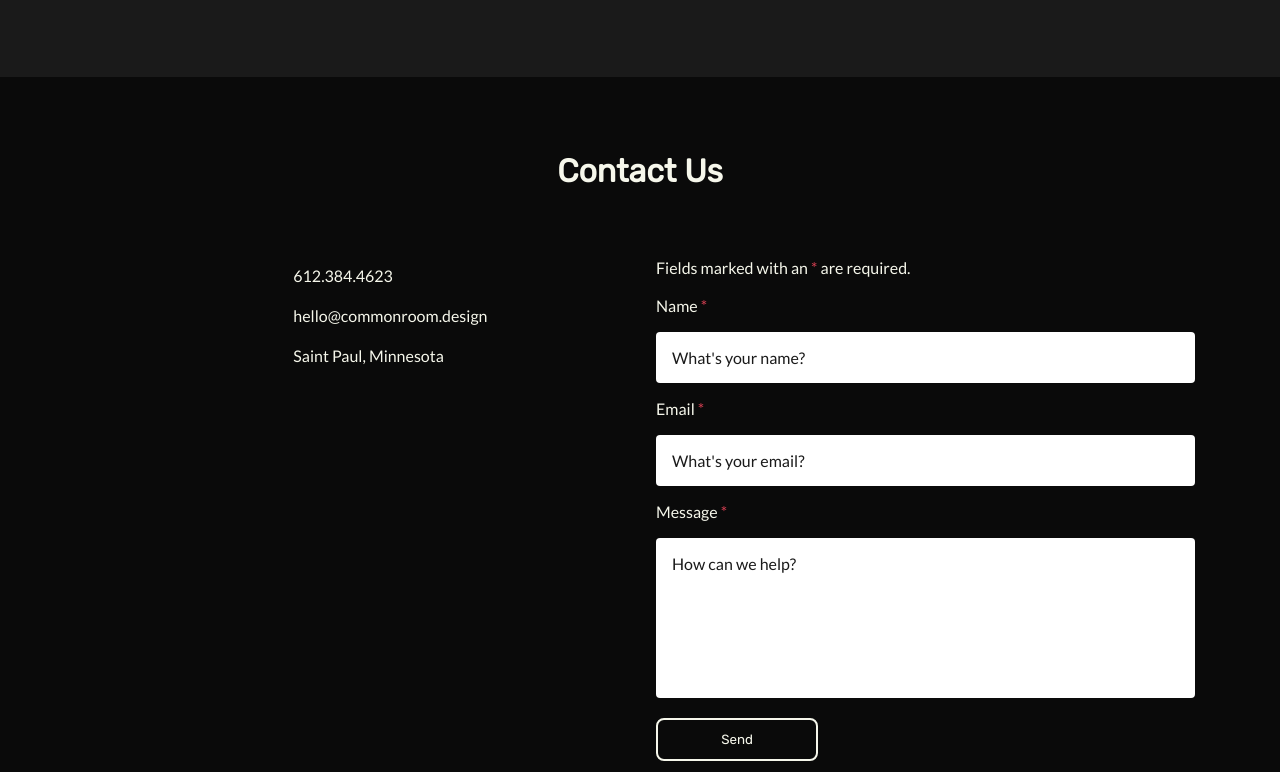
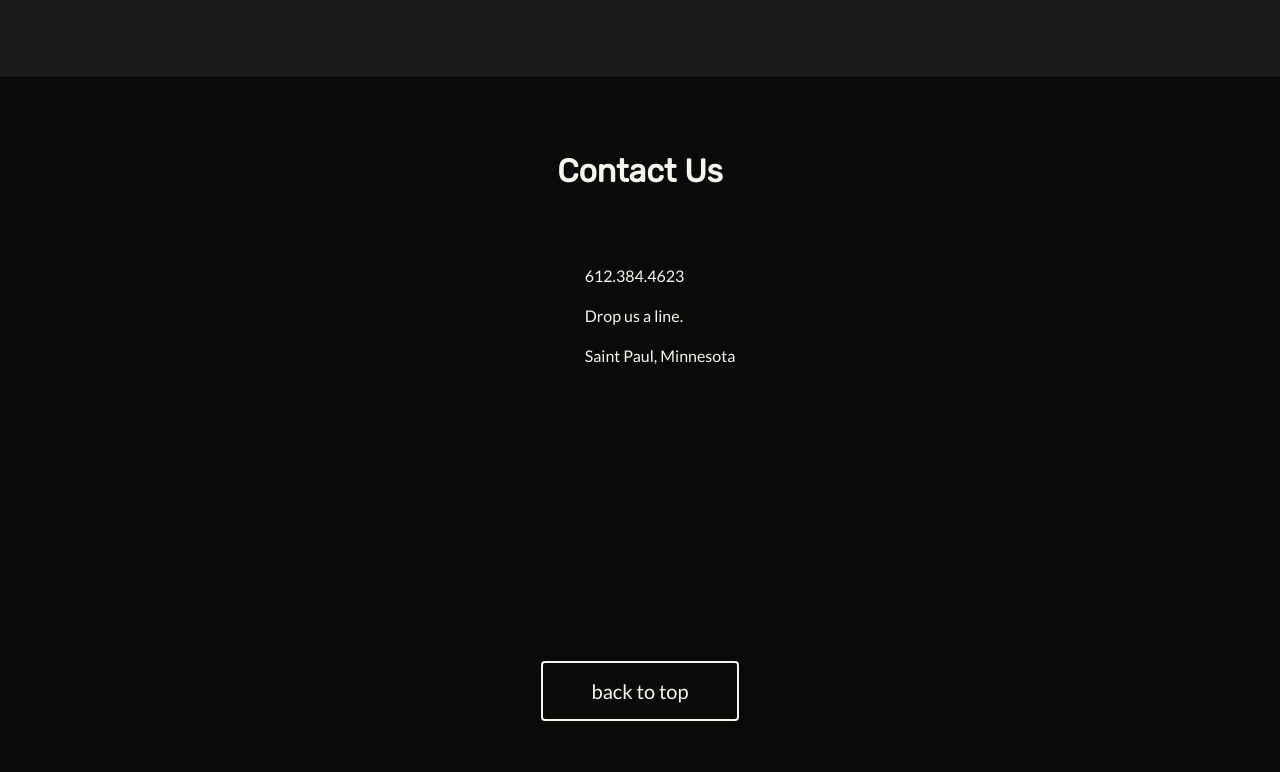
Before and after one commit to common-room-creative/common-room-creative.github.io, a plain HTML site: page index.html in a window 1280 px wide. Shown: the part 2570-3342 px from the top of the page. Drawn offline with Linux system fonts and the light colour scheme.

Commit message:
footer update

```diff
--- a/index.css
+++ b/index.css
@@ -250,6 +250,10 @@ header {
   padding: 3rem 6vw;
 }
 
+.contact-wrapper {
+  margin: 0 auto;
+ }
+
 .contact .section-wrapper > * {
   flex-grow: 1;
   flex-basis: calc(var(--modifier) * 999);
--- a/index.html
+++ b/index.html
@@ -138,20 +138,22 @@
         </div>
       </section>
 
-      <section class="contact">
+      <section class="contact"><div class="contact-wrapper">
+
           <h2 id="contact" tabindex="-1">Contact Us</h2>
           <div class="section-wrapper">
             <div class="contact-details">
             <ul>
               <li><a href="tel:612-384-4623">612.384.4623</a></li>
               <li>
-              <a href="mailto:hello@commonroom.design">hello@commonroom.design</a>
+                <a href="mailto:ventures.commonroom@gmail.com">Drop us a line.</a>
               </li>
               <li>Saint Paul, Minnesota</li>
             </ul>
       </div>
+        </div>
 
-          <div class="contact-form">
+          <!-- <div class="contact-form">
             <form
               action="https://formspree.io/f/xgepoljn"
               method="POST"
@@ -171,7 +173,7 @@
                 type="hidden"
                 name="redirect"
                 value="https://commonroom.design/"
-              />
+              /> -->
 
               <!-- <input
                 type="checkbox"
@@ -179,10 +181,10 @@
                 class="hidden"
                 style="display: none;"
               /> -->
-
+<!--
               <button type="submit">Send</button>
             </form>
-          </div>
+          </div> -->
         </div>
       </section>
     </main>
```
Lines whose indentation alone changed are shown as unchanged.
